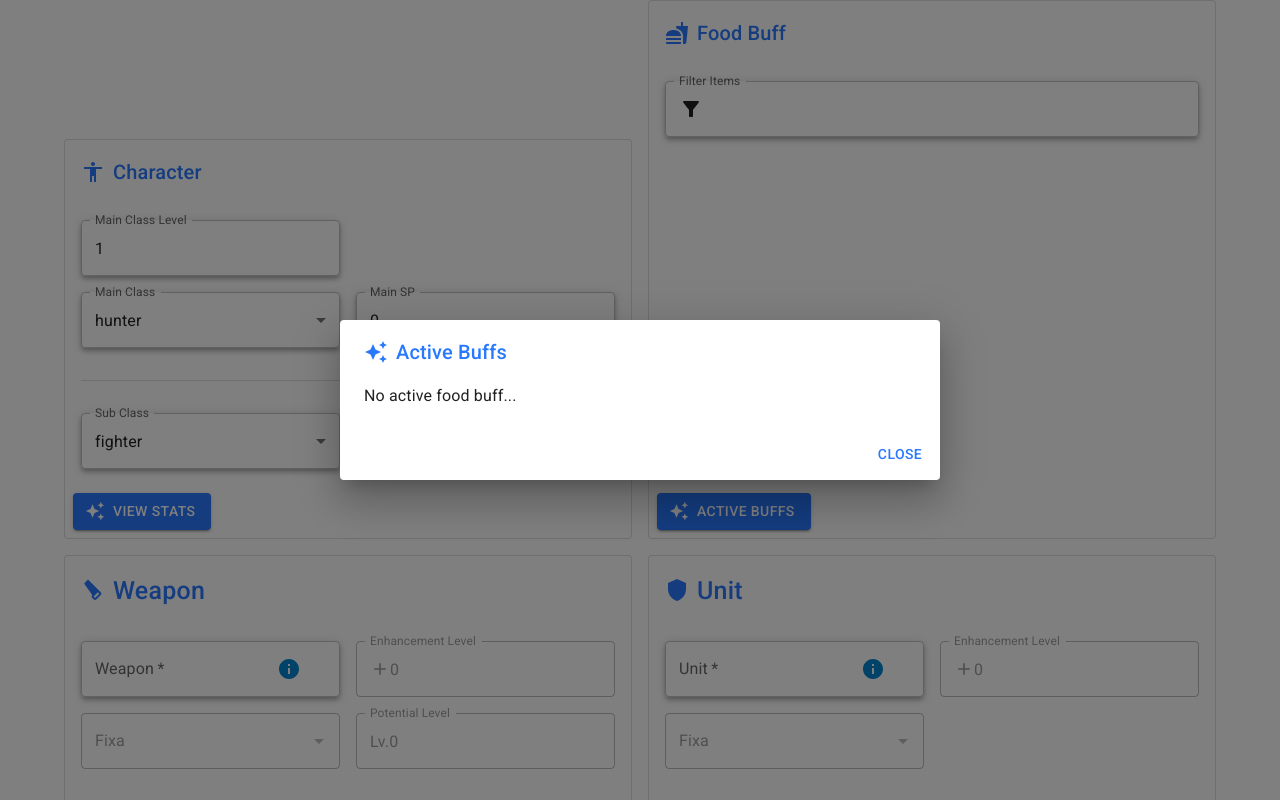
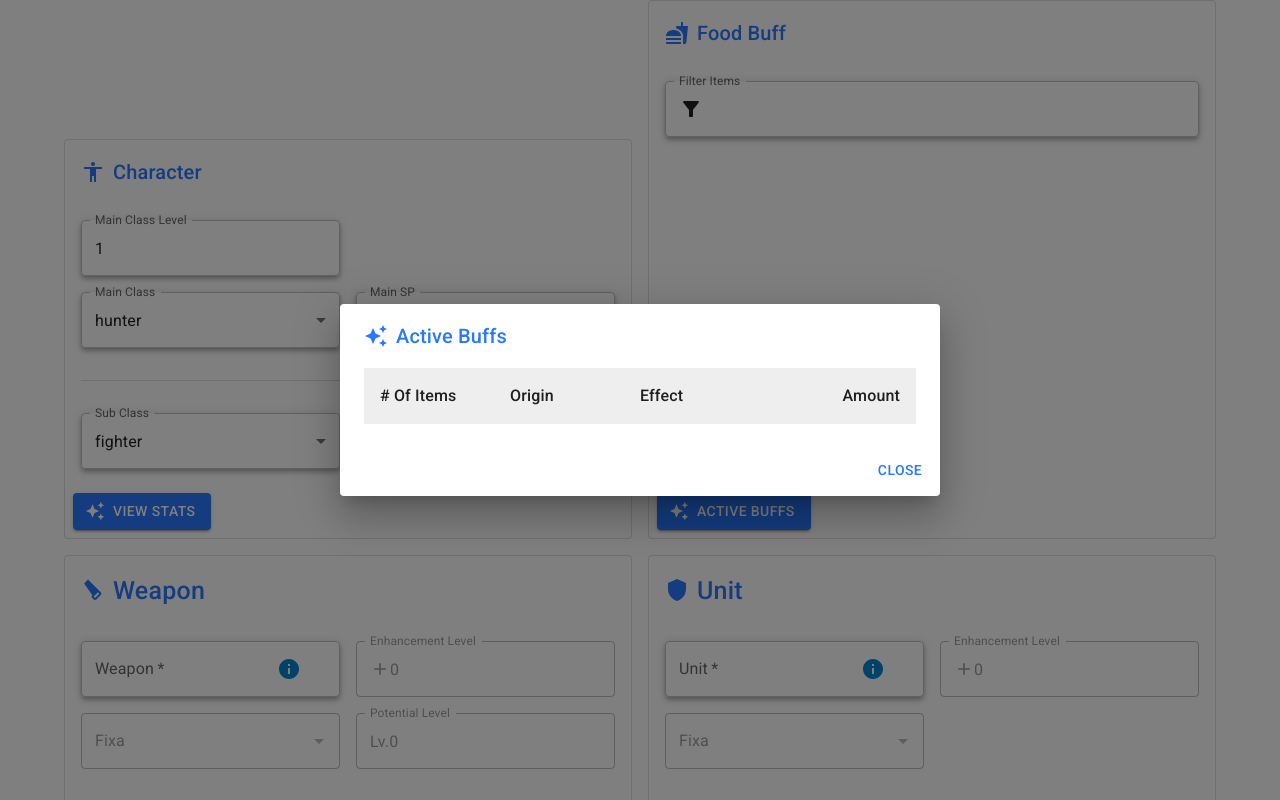
Before and after one commit to Eurydia/pso2ngs-character-planner-deprecated, a React (Create React App) app: page / in a window 1280 px wide. Both pictures are taken after a click on the button "ACTIVE BUFFS". Shown: the top 800 px of the page. Built offline with nearby package versions, Linux system fonts and the light colour scheme.

Commit message:
stacked items are now table-like

```diff
--- a/src/container/FoodForm/components/BuffList.tsx
+++ b/src/container/FoodForm/components/BuffList.tsx
@@ -1,5 +1,5 @@
 import { FC, memo, ReactNode } from "react";
-import { Divider, Grid, Stack, Typography, Box } from "@mui/material";
+import { Grid, Typography, Box, SxProps } from "@mui/material";
 import {
   FoodItem,
   FoodAttribute,
@@ -8,6 +8,7 @@ import {
 } from "../../../assets/food";
 import { parseNumberToDisplay } from "../../../utility";
 import { FoodCategory } from "../../../assets/food";
+import { grey } from "@mui/material/colors";
 
 interface FoodBuff {
   name: string;
@@ -84,55 +85,40 @@ const getFoodBuffsFromItems = (
 };
 
 interface BuffListRowProps {
-  isHeader?: boolean;
+  bold?: boolean;
+  backgroundColor?: string;
   itemUsedAmountSlot: ReactNode;
   originSlot: ReactNode;
   nameSlot: ReactNode;
   parsedAmountSlot: ReactNode;
 }
 const BuffListRow: FC<BuffListRowProps> = (props) => {
+  const typography_sx: SxProps = {
+    fontWeight: props.bold ? "500" : undefined,
+  };
   return (
     <Grid
       container
-      paddingX={2}
-      alignItems="flex-start"
+      padding={2}
+      alignItems="flex-end"
       sx={{
+        backgroundColor: props.backgroundColor,
         textTransform: "capitalize",
       }}
     >
       <Grid item xs={3}>
-        <Typography
-          sx={{
-            fontWeight: props.isHeader ? "500" : undefined,
-          }}
-        >
+        <Typography sx={typography_sx}>
           {props.itemUsedAmountSlot}
         </Typography>
       </Grid>
       <Grid item xs={3}>
-        <Typography
-          sx={{
-            fontWeight: props.isHeader ? "500" : undefined,
-          }}
-        >
-          {props.originSlot}
-        </Typography>
+        <Typography sx={typography_sx}>{props.originSlot}</Typography>
       </Grid>
       <Grid item xs>
-        <Typography
-          sx={{
-            fontWeight: props.isHeader ? "500" : undefined,
-          }}
-        >
-          {props.nameSlot}
-        </Typography>
+        <Typography sx={typography_sx}>{props.nameSlot}</Typography>
       </Grid>
       <Grid item xs={2} display="flex" justifyContent="flex-end">
-        <Typography
-          sx={{
-            fontWeight: props.isHeader ? "500" : undefined,
-          }}
-        >
+        <Typography sx={typography_sx}>
           {props.parsedAmountSlot}
         </Typography>
       </Grid>
@@ -145,31 +131,33 @@ interface BuffListProps {
 }
 const BuffList: FC<BuffListProps> = memo(
   (props) => {
+    const active_buffs = getFoodBuffsFromItems(props.items);
     return (
       <Box>
-        {props.items.length > 0 ? (
-          <Stack spacing={2} divider={<Divider flexItem />}>
         <BuffListRow
-              isHeader
+          bold
+          backgroundColor={grey[200]}
           itemUsedAmountSlot="# of items"
           originSlot="origin"
           nameSlot="effect"
           parsedAmountSlot="amount"
         />
-            {getFoodBuffsFromItems(props.items).map(
-              ({ name, origin, item_used_amount, parsed_amount }) => (
+        {active_buffs.map(
+          (
+            { name, origin, item_used_amount, parsed_amount },
+            index,
+          ) => (
             <BuffListRow
               key={name}
+              backgroundColor={
+                index % 2 === 1 ? grey[100] : undefined
+              }
               itemUsedAmountSlot={item_used_amount}
               originSlot={origin.toLowerCase()}
               nameSlot={name}
               parsedAmountSlot={parsed_amount}
             />
           ),
-            )}
-          </Stack>
-        ) : (
-          <Typography>No active food buff...</Typography>
         )}
       </Box>
     );
--- a/src/container/FoodForm/components/FoodList.tsx
+++ b/src/container/FoodForm/components/FoodList.tsx
@@ -6,7 +6,6 @@ import {
   Paper,
   Box,
   Stack,
-  Divider,
   Tooltip,
 } from "@mui/material";
 import { FOOD_ITEM_MAX, FOOD_ITEM_MIN } from "../../../stores";
@@ -15,8 +14,10 @@ import {
   FoodAttribute,
   FoodCategory,
 } from "../../../assets/food";
+import { grey } from "@mui/material/colors";
 
 interface FoodListItemProps {
+  backgroundColor?: string;
   isDisabled: boolean;
   name: string;
   attribute: FoodAttribute;
@@ -57,9 +58,13 @@ const FoodListItem: FC<FoodListItemProps> = memo(
     return (
       <Grid
         container
+        paddingY={1}
         paddingX={2}
         alignItems="center"
-        sx={{ textTransform: "capitalize" }}
+        sx={{
+          textTransform: "capitalize",
+          backgroundColor: props.backgroundColor,
+        }}
       >
         <Grid item md>
           <Tooltip
@@ -128,19 +133,22 @@ const FoodList: FC<FoodListProps> = memo(
   (props) => {
     return (
       <Box height={300} overflow="auto">
-        <Stack spacing={1} divider={<Divider flexItem />}>
-          {props.items.map((item) => (
+        {props.items.map(
+          ({ name, category, attribute, amount }, index) => (
             <FoodListItem
-              key={item.name}
-              isDisabled={props.isFull && item.amount === 0}
-              name={item.name.toLowerCase()}
-              category={item.category}
-              attribute={item.attribute}
-              value={item.amount}
-              onChange={(v) => props.onChange(v, item.name)}
+              key={name}
+              backgroundColor={
+                index % 2 === 1 ? grey[100] : undefined
+              }
+              isDisabled={props.isFull && amount === 0}
+              name={name.toLowerCase()}
+              category={category}
+              attribute={attribute}
+              value={amount}
+              onChange={(v) => props.onChange(v, name)}
             />
-          ))}
-        </Stack>
+          ),
+        )}
       </Box>
     );
   },
```
Lines whose indentation alone changed are shown as unchanged.
